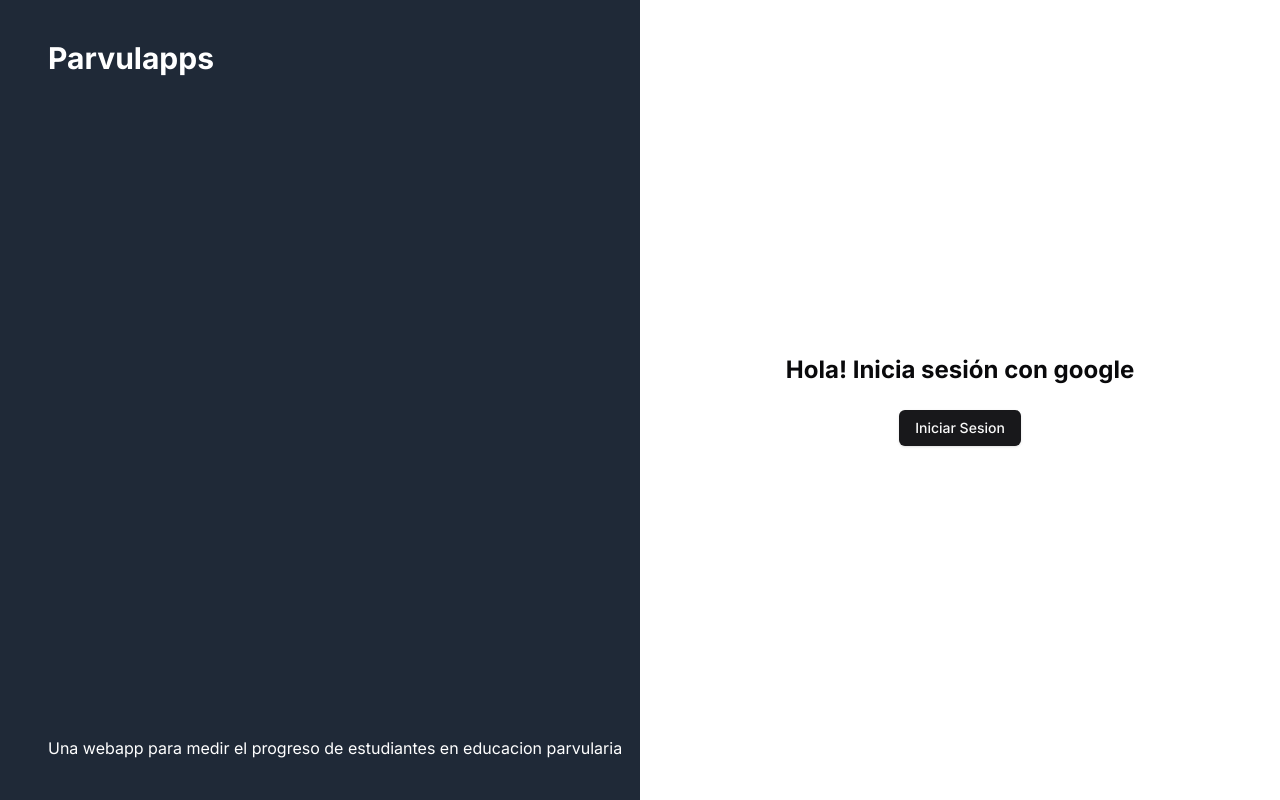
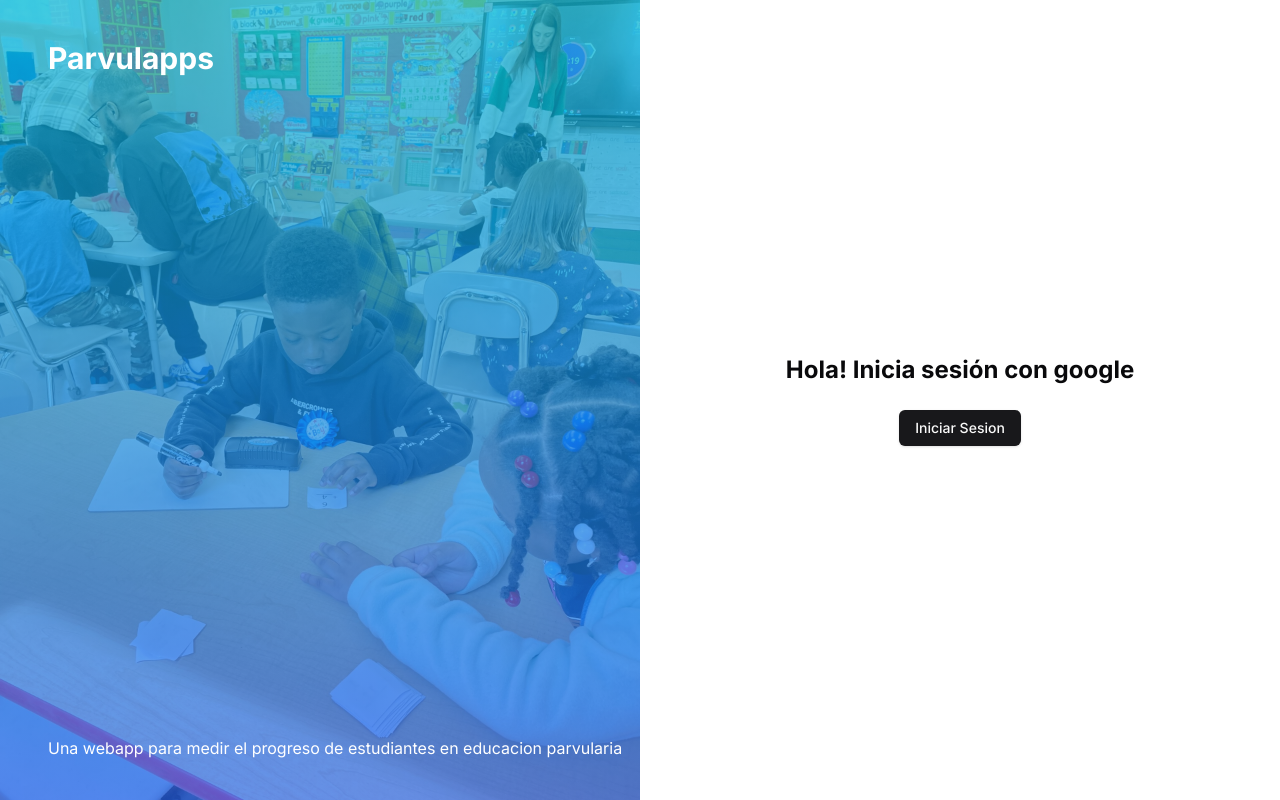
Before and after one commit to camunoz2/parvulapps2, a Next.js app: page / in a window 1280 px wide. Built offline with nearby package versions, Linux system fonts and the light colour scheme.

Commit message:
fix: added background to login

```diff
--- a/src/app/page.tsx
+++ b/src/app/page.tsx
@@ -3,7 +3,7 @@ import { Button } from "@/components/ui/button";
 export default async function Home() {
   return (
     <main className=" grid grid-cols-2 h-full">
-      <div className="bg-gray-800 flex flex-col justify-between py-10 pl-12">
+      <div className="flex flex-col justify-between py-10 pl-12 bg-cover" style={{ backgroundImage: "linear-gradient(to bottom, rgba(6, 182, 212, 0.7), rgba(37, 99, 235, 0.7)), url('/login.jpg')" }}>
         <header>
           <h1 className="text-3xl text-white font-bold">Parvulapps</h1>
         </header>
```
Also changed, not shown: public/login.jpg (added).
